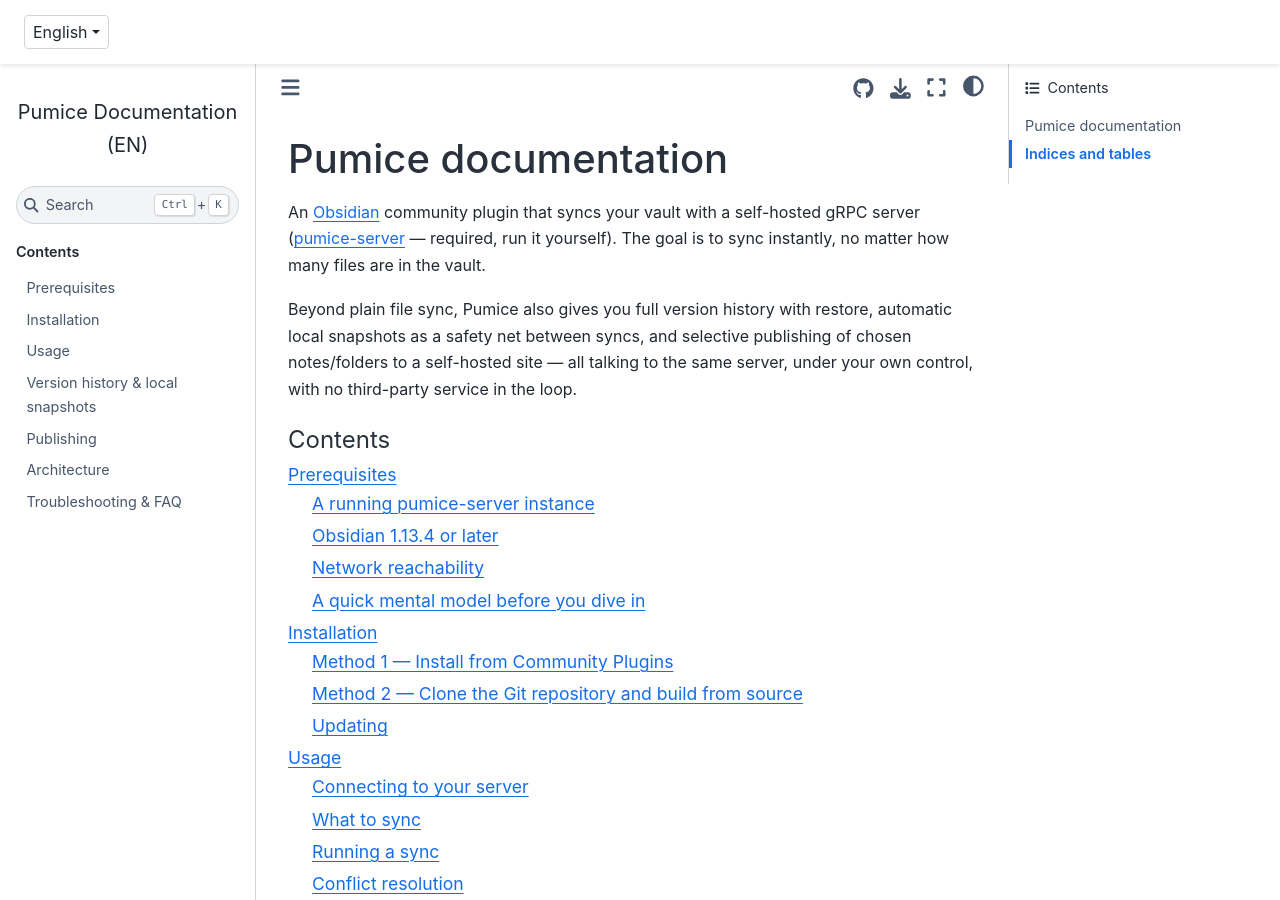
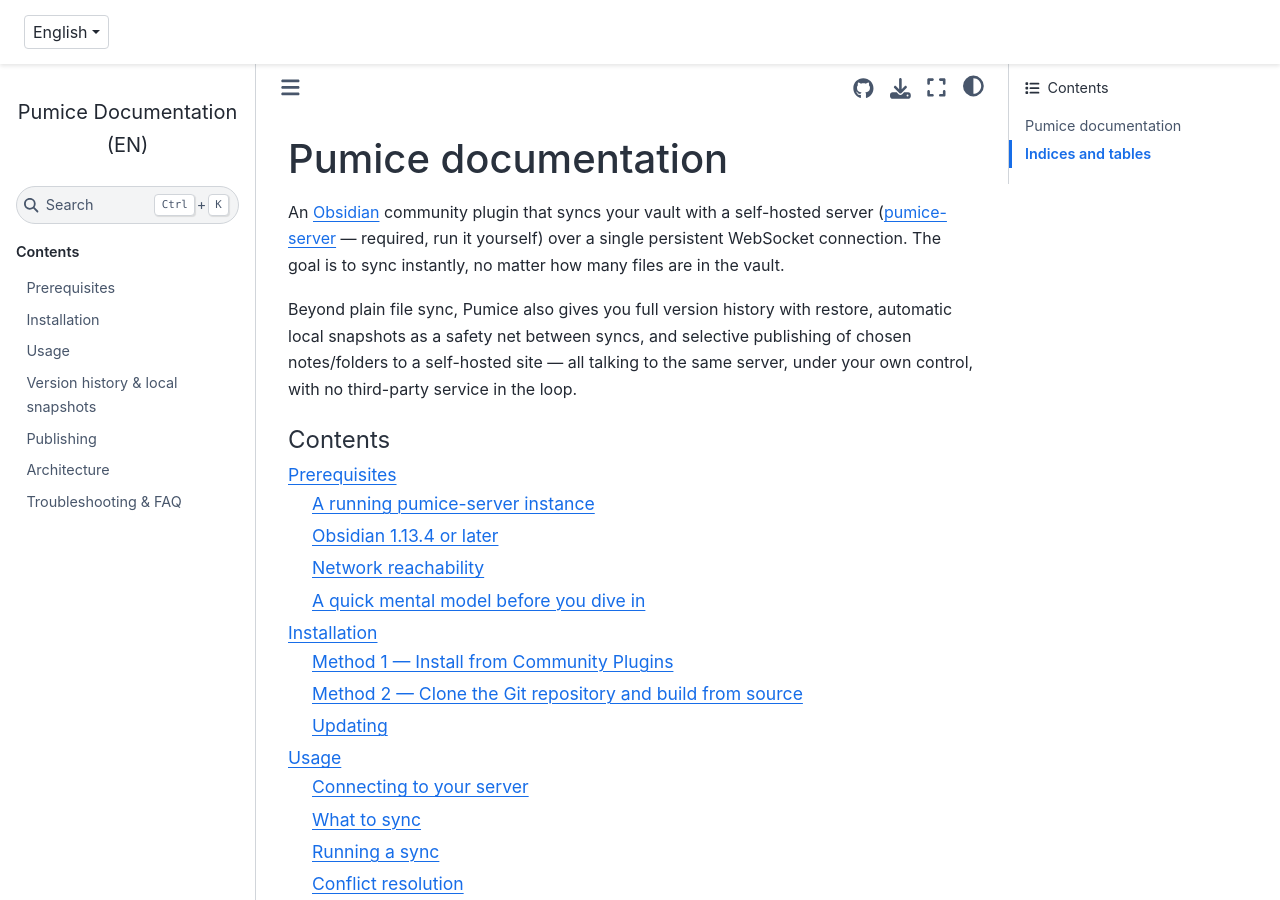
Before and after one commit to search5/pumice, a Sphinx documentation site: the page built from docs/index.rst, in a window 1280 px wide and 900 px high. Built offline with Sphinx 7.4.7 and the Sphinx Book theme 1.1.4, drawn with Linux system fonts in a browser that asks for light colours.

Commit message:
docs: index.rst의 "self-hosted gRPC server" 오기 수정
Sphinx 문서 첫 화면(index.rst)이 pumice-server를 "a self-hosted gRPC
server"라고 소개하고 있었음 -- WebSocket 기반으로 완전히 전환된 지 오래인데
남아있던 실제 오류(검색으로 "grpc"를 치면 이 페이지가 나오는 원인이기도
했음). WebSocket 연결 방식으로 정정, 한국어 번역도 함께 갱신.

Co-Authored-By: Claude Sonnet 5 <noreply@anthropic.com>

```diff
--- a/docs/index.rst
+++ b/docs/index.rst
@@ -2,9 +2,9 @@ Pumice documentation
 =====================
 
 An `Obsidian <https://obsidian.md>`_ community plugin that syncs your vault with a
-self-hosted gRPC server (`pumice-server <https://github.com/search5/pumice-server>`_ —
-required, run it yourself). The goal is to sync instantly, no matter how many files
-are in the vault.
+self-hosted server (`pumice-server <https://github.com/search5/pumice-server>`_ —
+required, run it yourself) over a single persistent WebSocket connection. The goal
+is to sync instantly, no matter how many files are in the vault.
 
 Beyond plain file sync, Pumice also gives you full version history with restore,
 automatic local snapshots as a safety net between syncs, and selective publishing of
```
Also changed, not shown: 1 other file.
